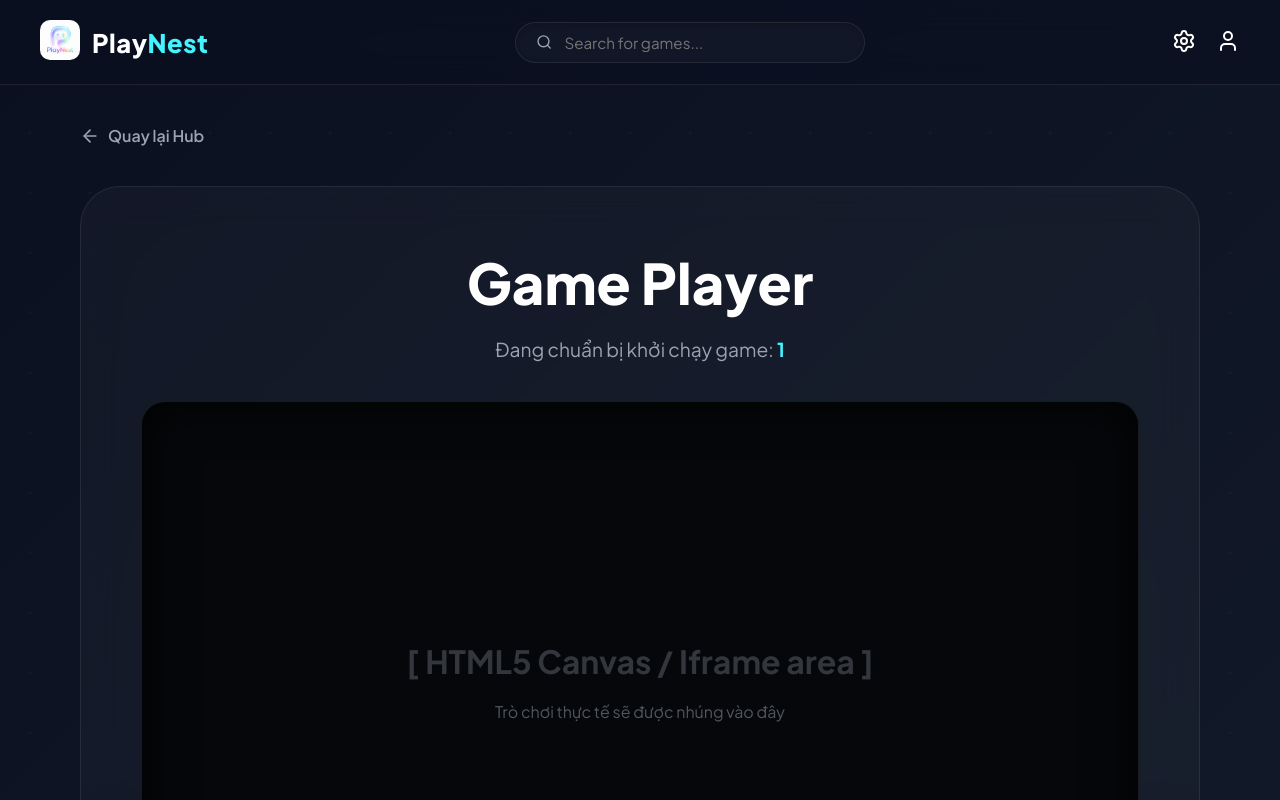
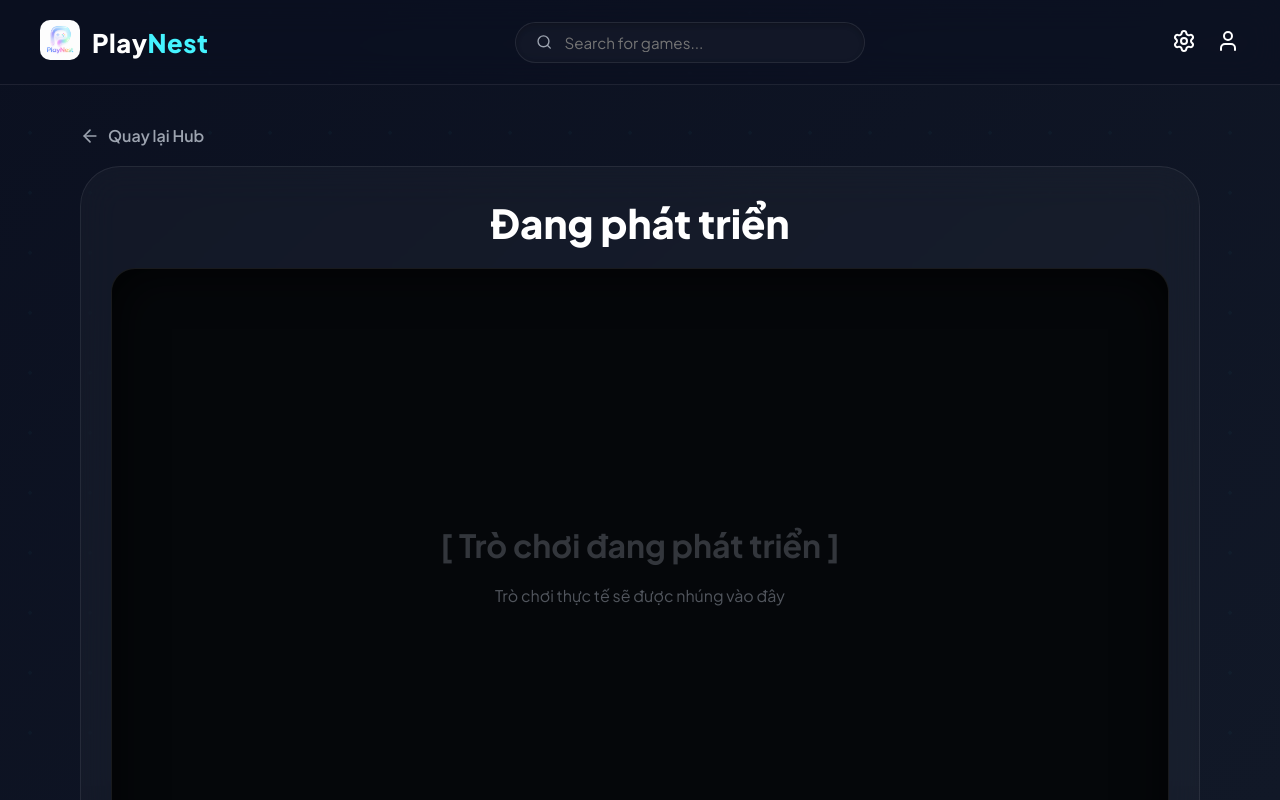
Before and after one commit to trevorthanhtung/ludorahub, a React (Vite) app: page /game/1 in a window 1280 px wide. Shown: the top 800 px of the page. Built offline with nearby package versions, Linux system fonts and the light colour scheme.

Commit message:
Embed True or Dare game inside GameDetail using iframe

```diff
--- a/src/pages/GameDetail.jsx
+++ b/src/pages/GameDetail.jsx
@@ -2,8 +2,16 @@ import { useParams, Link } from 'react-router-dom';
 import { ArrowLeft } from 'lucide-react';
 import { motion } from 'framer-motion';
 
+const GAME_INFO = {
+  'g1': {
+    title: 'True or Dare',
+    url: '/GAMES/TRUE OR DARE/BẠN CÓ DÁM CHƠI.html'
+  }
+};
+
 export default function GameDetail() {
   const { id } = useParams();
+  const game = GAME_INFO[id];
 
   return (
     <motion.div
@@ -11,14 +19,14 @@ export default function GameDetail() {
       animate={{ opacity: 1, y: 0 }}
       exit={{ opacity: 0, y: -20 }}
       transition={{ type: 'spring', damping: 20, stiffness: 100 }}
-      style={{ padding: '40px', maxWidth: '1200px', margin: '0 auto' }}
+      style={{ padding: '40px', maxWidth: '1200px', margin: '0 auto', height: '100%' }}
     >
       <Link to="/" style={{
         display: 'inline-flex',
         alignItems: 'center',
         gap: '8px',
         color: 'var(--text-secondary)',
-        marginBottom: '40px',
+        marginBottom: '20px',
         fontWeight: 600,
         transition: 'color 0.2s'
       }}
@@ -32,16 +40,15 @@ export default function GameDetail() {
         background: 'var(--glass-bg)',
         border: '1px solid var(--glass-border)',
         borderRadius: '40px',
-        padding: '60px',
+        padding: '30px',
         textAlign: 'center',
-        backdropFilter: 'blur(20px)'
+        backdropFilter: 'blur(20px)',
       }}>
-        <h1 style={{ fontSize: '3.5rem', fontWeight: 800, marginBottom: '20px' }}>Game Player</h1>
-        <p style={{ color: 'var(--text-secondary)', fontSize: '1.2rem', marginBottom: '40px' }}>
-          Đang chuẩn bị khởi chạy game: <strong style={{ color: 'var(--accent)' }}>{id}</strong>
-        </p>
+        <h1 style={{ fontSize: '2.5rem', fontWeight: 800, marginBottom: '10px' }}>
+          {game ? game.title : 'Đang phát triển'}
+        </h1>
 
-        {/* Game Canvas Placeholder */}
+        {/* Game Canvas / Iframe */}
         <div style={{
           background: '#05070a',
           borderRadius: '24px',
@@ -52,10 +59,23 @@ export default function GameDetail() {
           justifyContent: 'center',
           color: 'var(--text-secondary)',
           border: '1px solid var(--glass-border)',
-          boxShadow: 'inset 0 0 50px rgba(0,0,0,0.8)'
+          boxShadow: 'inset 0 0 50px rgba(0,0,0,0.8)',
+          overflow: 'hidden',
+          marginTop: '20px'
         }}>
-          <span style={{ fontSize: '2rem', fontWeight: 700, opacity: 0.3 }}>[ HTML5 Canvas / Iframe area ]</span>
-          <p style={{ marginTop: '20px', opacity: 0.5 }}>Trò chơi thực tế sẽ được nhúng vào đây</p>
+          {game && game.url ? (
+            <iframe
+              src={game.url}
+              title={game.title}
+              style={{ width: '100%', height: '100%', border: 'none' }}
+              allowFullScreen
+            />
+          ) : (
+            <>
+              <span style={{ fontSize: '2rem', fontWeight: 700, opacity: 0.3 }}>[ Trò chơi đang phát triển ]</span>
+              <p style={{ marginTop: '20px', opacity: 0.5 }}>Trò chơi thực tế sẽ được nhúng vào đây</p>
+            </>
+          )}
         </div>
       </div>
     </motion.div>
```
